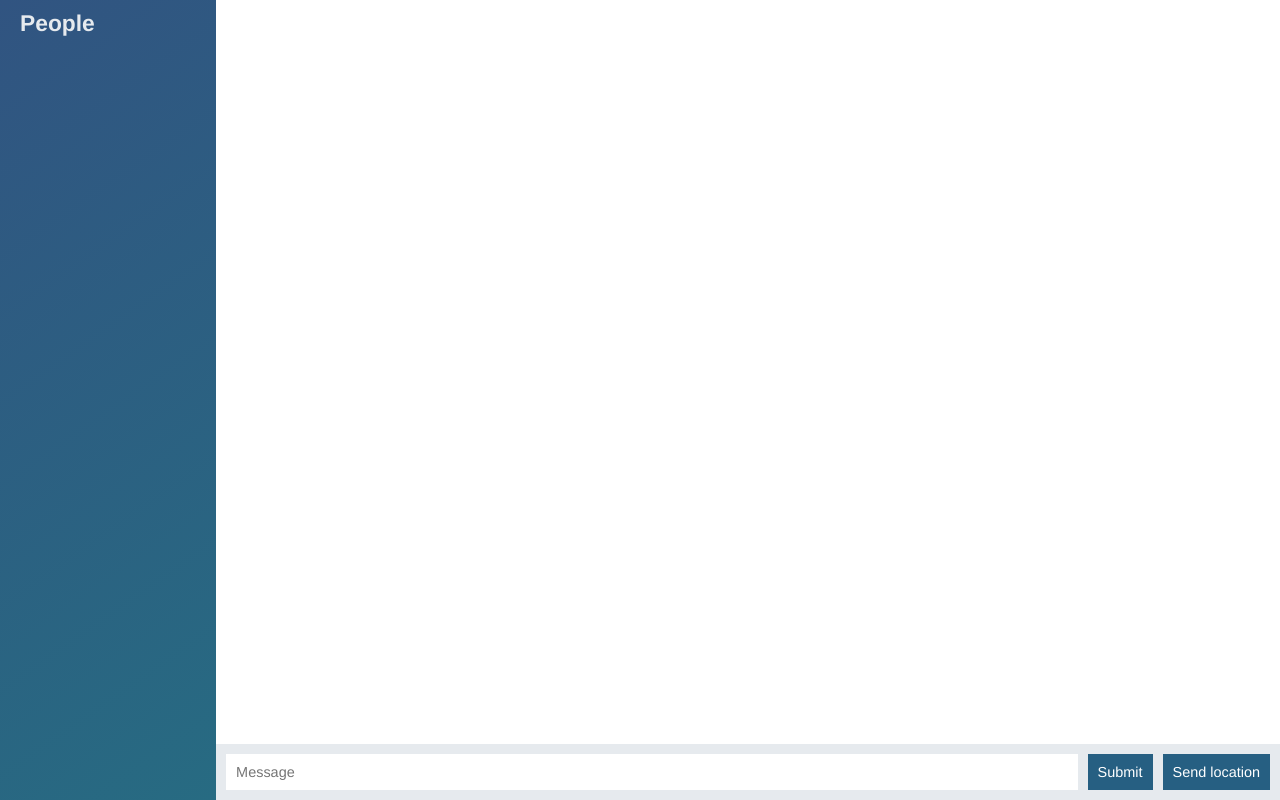
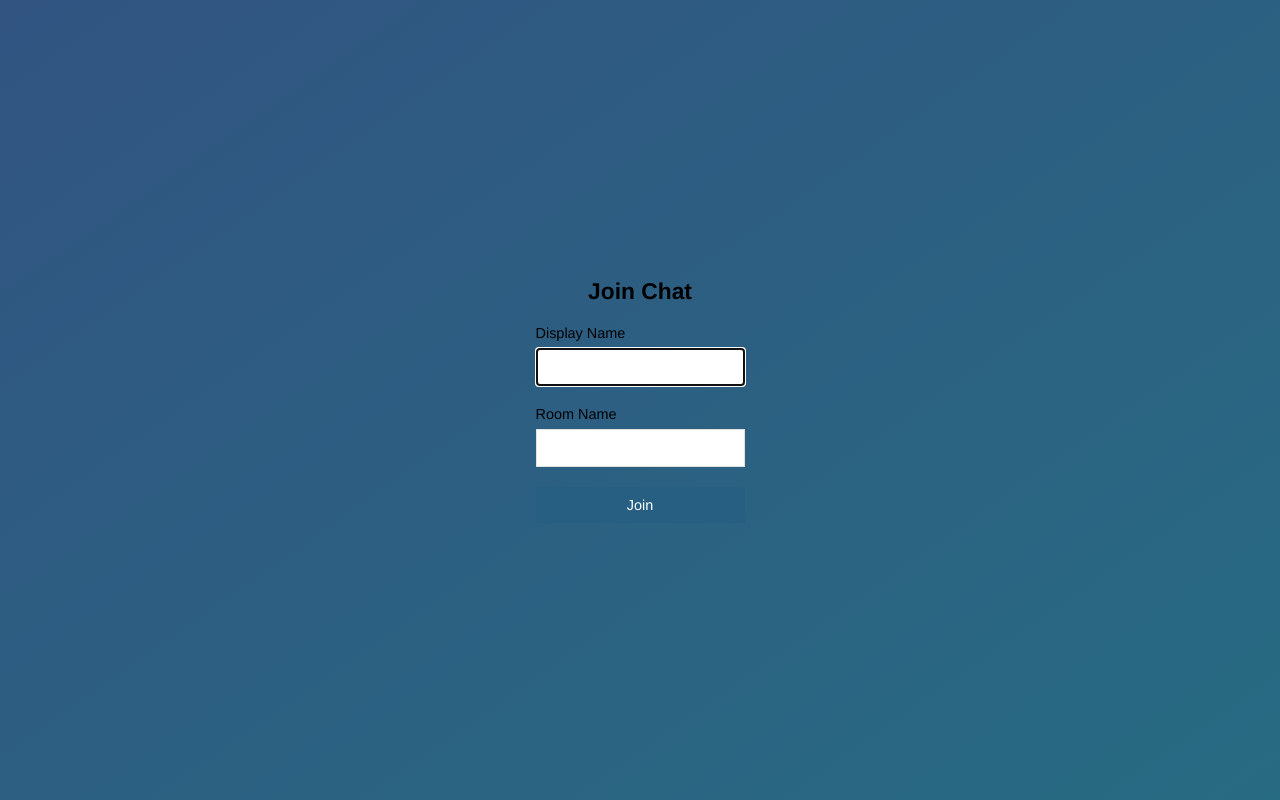
Before and after one commit to Virendra121998/chat, a website: page public/index.html in a window 1280 px wide. Drawn offline with nearby package versions, Linux system fonts and the light colour scheme; no server answers.

Commit message:
Created Join Room Page

```diff
--- a/public/index.html
+++ b/public/index.html
@@ -1,55 +1,28 @@
 <!DOCTYPE html>
 <html>
 <head>
-	<title>index</title>
+	<title>First Page</title>
 	<meta charset="utf-8">
-	<link rel="stylesheet" href="/css/styles.css">
+	<meta name="viewport" content="width=device-width, initial-scale=1, user-scalable=no">
+	<link rel="stylesheet"  href="/css/styles.css">
 </head>
-<body class="chat">
+<body class="centered-form">
+	<div class="centered-form_form">
+		<form action="/Chat.html">
+			<div class="form-field"><h3>Join Chat</h3></div>
+			<div class="form-field">
+				<label>Display Name</label>
+				<input type="text" name="name" autofocus="">
+			</div>
+			<div class="form-field">
+				<label>Room Name</label>
+				<input type="text" name="Room">
+			</div>
+			<div class="form-field">
+				<button>Join</button>
+			</div>
+		</form>
+	</div>
 
-      <div class="chat__sidebar">
-      	<h3>People</h3>
-      	<div id="users"></div>
-      </div>
-      <div class="chat__main">
-        <ol id="messages" class="chat__messages"></ol>
-      <div class="chat__footer">
-      <form id="message-form">
-      	<input type="text" name="Message" placeholder="Message">
-
-      	<button>Submit</button>
-      </form>
-      <button id="location">Send location</button>
-       </div>
-      </div>
-
-      <script id="message-template" type="text/template">
-        <li class="message">
-        	<div class="message_title">
-               <h4>{{from}}</h4>
-               <span>{{createdAt}}</span>
-        	</div>
-        	<div class="message_body"><p>{{text}}</p></div>
-         </li>
-      </script>
-
-       <script id="location-message-template" type="text/template">
-        <li class="message">
-        	<div class="message_title">
-               <h4>{{from}}</h4>
-               <span>{{createdAt}}</span>
-        	</div>
-        	<div class="message_body">
-             <p><a href="{{u}}" target="_blank">My Current Location</a></p>
-        	</div>
-         </li>
-      </script>
-
-      <script src="/socket.io/socket.io.js"></script>
-      <script src="/js/libs/jquery-3.4.1.min.js"></script>
-      <script src="/js/libs/moment.js"></script>
-      <script src="/js/libs/mustache.js"></script>
-      <script src="/js/index.js">
-      </script>
 </body>
 </html>
```
Also changed, not shown: public/Chat.html (added, +55 -0 lines), public/js/Chat.js (renamed from public/js/index.js).
